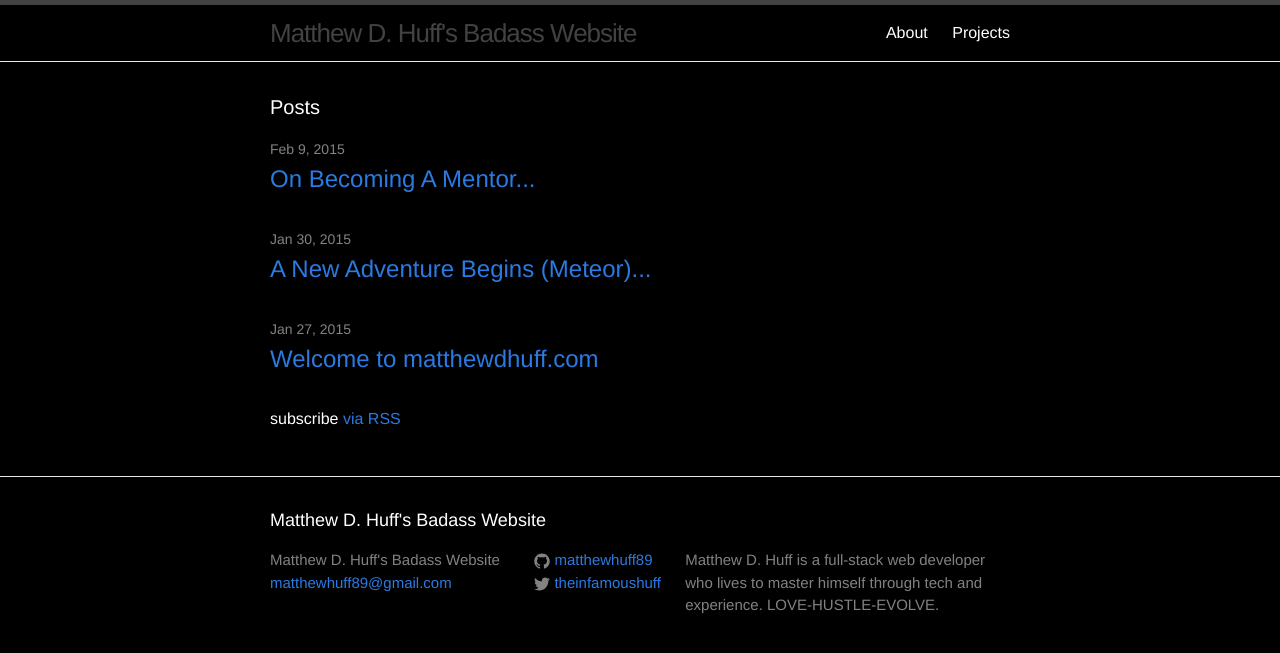
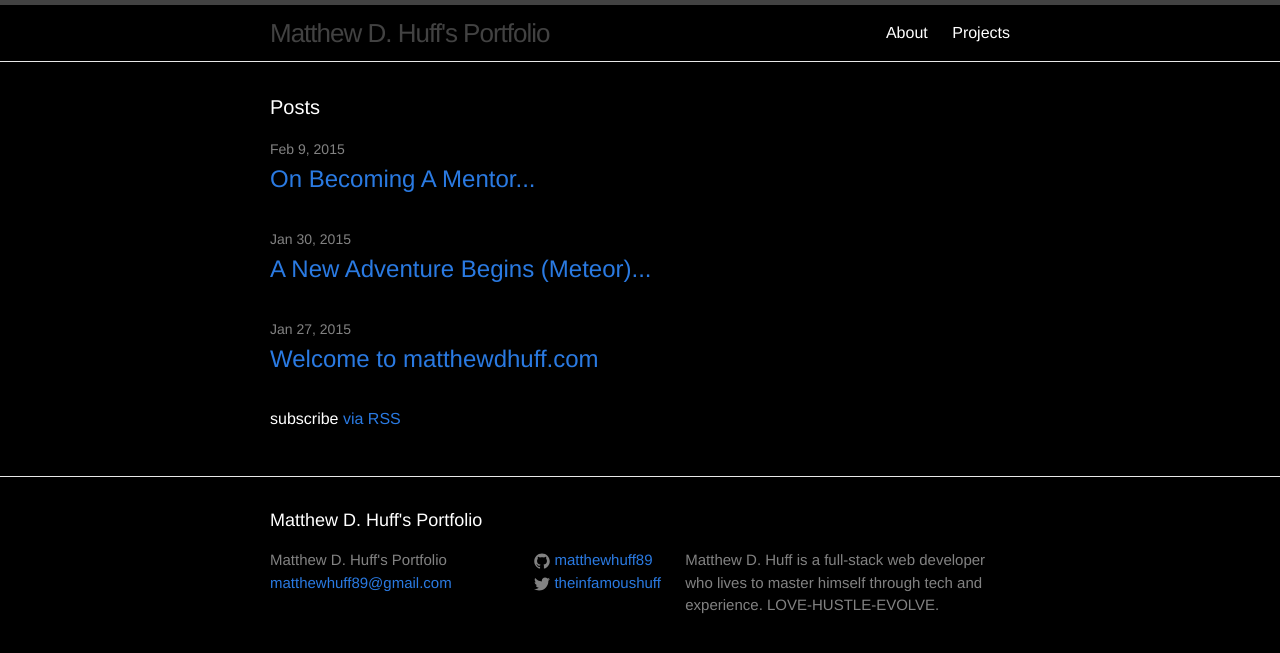
Before and after one commit to matthewhuff89/matthewhuff89.github.io, a Jekyll site: the page built from index.html, in a window 1280 px wide. Shown: the top 653 px of the page. Built offline with Jekyll 4.4.1, drawn with Linux system fonts in a browser that asks for light colours.

Commit message:
Changed config file

```diff
--- a/_config.yml
+++ b/_config.yml
@@ -1,5 +1,5 @@
 # Site settings
-title: Matthew D. Huff's Badass Website
+title: Matthew D. Huff's Portfolio
 email: matthewhuff89@gmail.com
 description: > # this means to ignore newlines until "baseurl:"
   Matthew D. Huff is a full-stack web developer who lives to master himself through tech and experience. LOVE-HUSTLE-EVOLVE.
```
Also changed, not shown: 1 other file.
